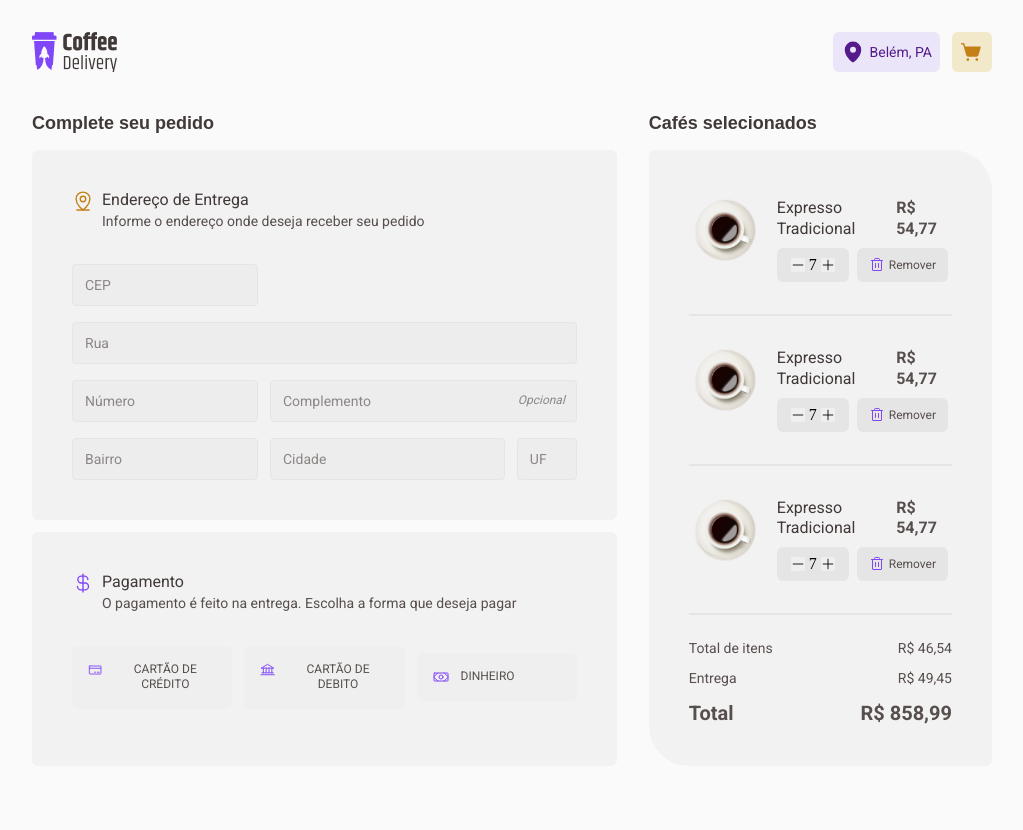
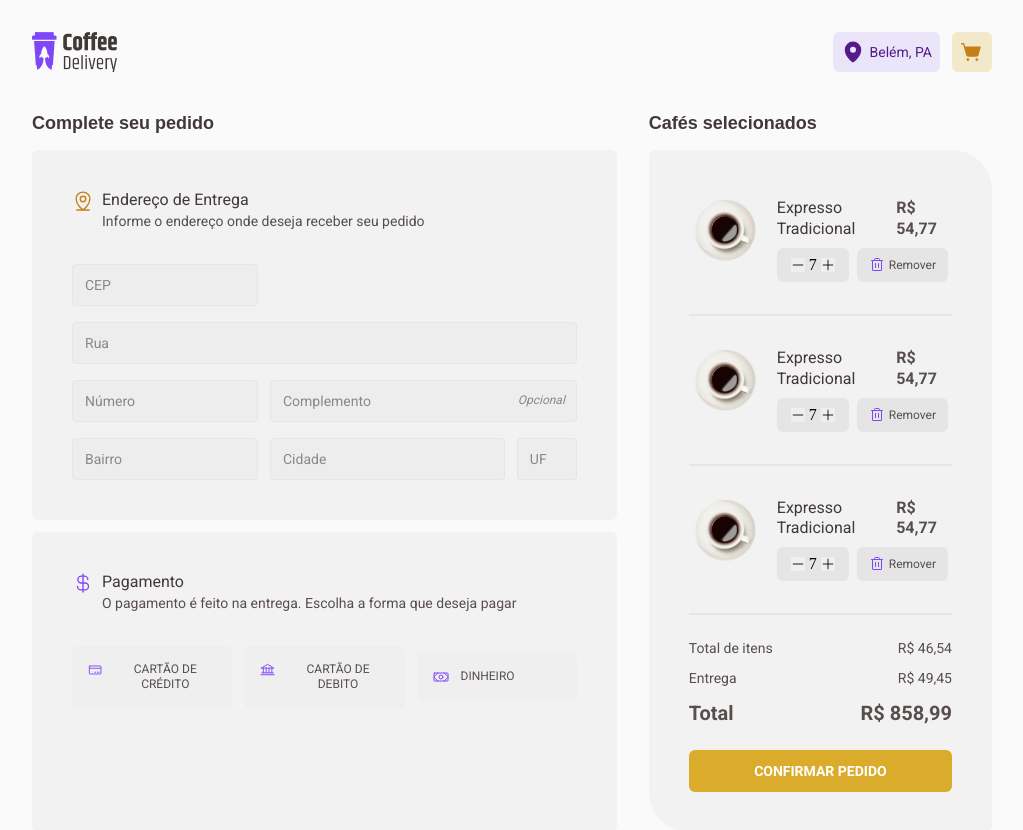
Before and after one commit to YanCardoso/coffee-y, a React (Vite) app: page /checkout in a window 1280 px wide. Shown: the top 830 px of the page, without its empty margins (128-1151 px from the left). Before the commit the page ends 800 px from the top, so only its background shows below. Built offline with nearby package versions, Linux system fonts and the light colour scheme.

Commit message:
SubmitOrderButton type submit

```diff
--- a/src/pages/Checkout/index.tsx
+++ b/src/pages/Checkout/index.tsx
@@ -27,6 +27,7 @@ import {
 	PostalCodeInput,
 	StateInput,
 	StreetInput,
+	SubmitOrderButton,
 	TotalItemsWrapper,
 	TotalPriceContainer,
 	TotalWrapper,
@@ -106,6 +107,7 @@ export function Checkout() {
 								<span>R$ 858,99</span>
 							</TotalWrapper>
 						</TotalPriceContainer>
+						<SubmitOrderButton type='submit'>CONFIRMAR PEDIDO</SubmitOrderButton>
 					</CheckoutCart>
 				</BoxCart>
 			</CheckoutContainer>
--- a/src/pages/Checkout/styles.ts
+++ b/src/pages/Checkout/styles.ts
@@ -218,3 +218,22 @@ export const ButtonGroupContainer = styled.div`
 		}
 	}
 `
+export const SubmitOrderButton = styled.button`
+	display: flex;
+	width: 100%;
+	padding: 0.75rem 0.5rem;
+	border: none;
+	border-radius: 6px;
+	align-items: center;
+	justify-content: center;
+	margin-top: 1.5rem;
+
+	background: ${(props) => props.theme.yellow};
+	color: ${(props) => props.theme.white};
+
+	font-family: 'Roboto', sans-serif;
+	font-size: 0.875rem;
+	font-weight: 700;
+	line-height: 130%;
+
+`
```
